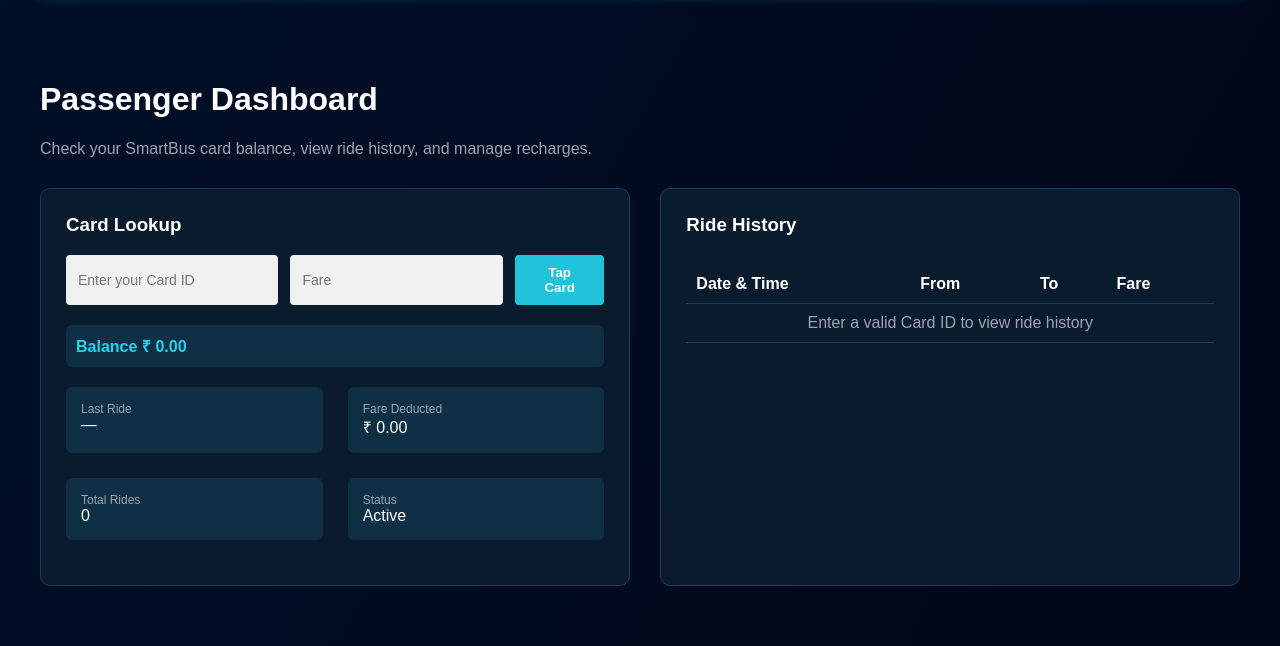
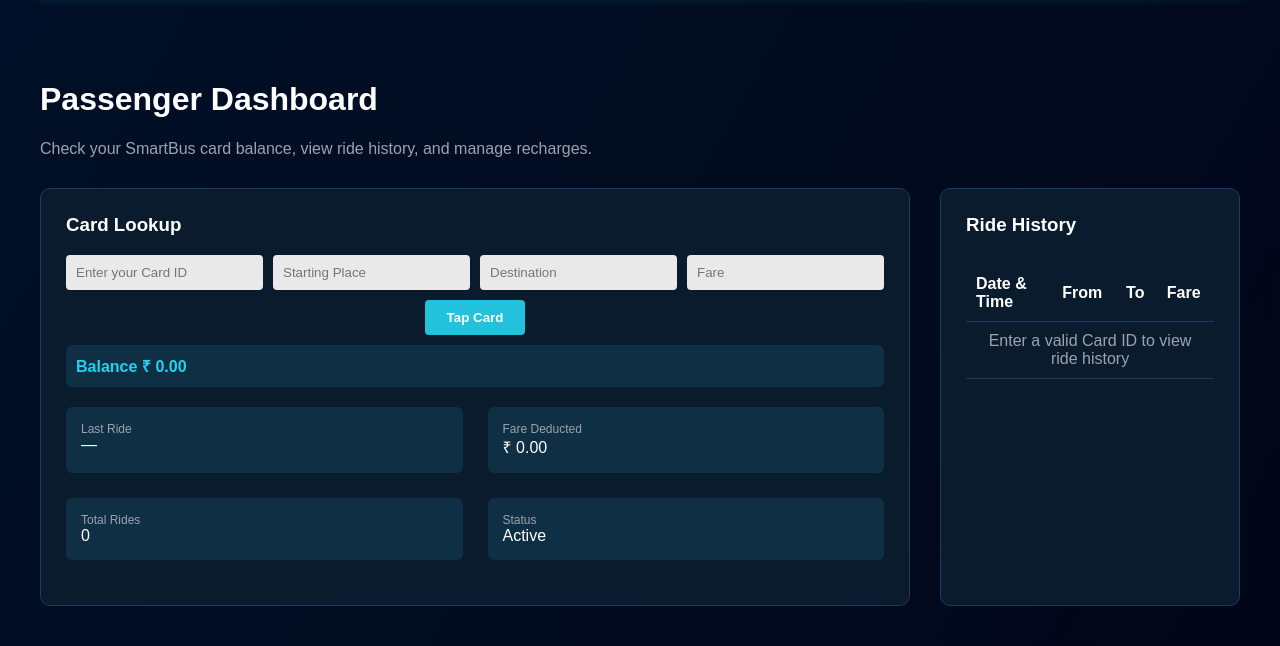
Before and after one commit to Asish2404/TapNRide, a FastAPI app: page /dashboard in a window 1280 px wide. Shown: the part 79-725 px from the top of the page. Run offline with FastAPI, Linux system fonts and the light colour scheme.

Commit message:
refactor tap_card function to include starting and ending place inputs; update dashboard form layout

```diff
--- a/main.py
+++ b/main.py
@@ -1,4 +1,4 @@
-from fastapi import Request, FastAPI ,Form
+from fastapi import Request, FastAPI, Form
 from fastapi.responses import HTMLResponse
 from fastapi.staticfiles import StaticFiles
 from fastapi.templating import Jinja2Templates
@@ -74,12 +74,17 @@ def scan_card(card_id: str, from_stop: str, to_stop: str):
 
 
 @app.post("/tap_card")
-def tap_card(card_id: str = Form(...), fare: float = Form(...)):
+@app.post("/tap_card")
+def tap_card(
+    card_id: str = Form(...),
+    fare: float = Form(...),
+    Starting_place: str = Form(...),
+    Ending_place: str = Form(...),
+):
 
     db = get_db()
     cursor = db.cursor(pymysql.cursors.DictCursor)
 
-    # check balance
     cursor.execute("SELECT balance FROM cards WHERE card_id=%s", (card_id,))
     card = cursor.fetchone()
 
@@ -95,25 +100,37 @@ def tap_card(card_id: str = Form(...), fare: float = Form(...)):
         db.close()
         return {"status": "Insufficient balance"}
 
-    # deduct fare
+    # Deduct balance
     cursor.execute(
         "UPDATE cards SET balance = balance - %s WHERE card_id=%s",
-        (fare, card_id)
+        (fare, card_id),
     )
 
-    # save transaction
-    # cursor.execute(
-    #     """
-    #     INSERT INTO transactions (card_id, description, amount)
-    #     VALUES (%s,%s,%s)
-    #     """,
-    #     (card_id, "Bus Ride", fare)
-    # )
+    # Save ride
+    cursor.execute(
+        """
+        INSERT INTO rides(card_id, from_stop, to_stop, fare)
+        VALUES (%s,%s,%s,%s)
+        """,
+        (card_id, Starting_place, Ending_place, fare),
+    )
+
+    description = f"{Starting_place} → {Ending_place}"
+
+    # Save transaction
+    cursor.execute(
+        """
+        INSERT INTO transactions(type, card_id, description, amount)
+        VALUES (%s,%s,%s,%s)
+        """,
+        ("Ride", card_id, description, fare),
+    )
 
     db.commit()
 
     cursor.close()
     db.close()
+
     return RedirectResponse(url=f"/dashboard?card_id={card_id}", status_code=303)
 
 
@@ -133,10 +150,7 @@ def dashboard(request: Request, card_id: str = None):
     if card_id:
 
         # get balance + status
-        cursor.execute(
-            "SELECT balance, status FROM cards WHERE card_id=%s",
-            (card_id,)
-        )
+        cursor.execute("SELECT balance, status FROM cards WHERE card_id=%s", (card_id,))
         card = cursor.fetchone()
 
         if card:
@@ -144,12 +158,15 @@ def dashboard(request: Request, card_id: str = None):
             status = card["status"]
 
         # get all rides
-        cursor.execute("""
+        cursor.execute(
+            """
         SELECT transaction_time, description, amount
         FROM transactions
         WHERE card_id=%s
         ORDER BY transaction_time DESC
-        """, (card_id,))
+        """,
+            (card_id,),
+        )
 
         rides = cursor.fetchall()
 
@@ -172,9 +189,10 @@ def dashboard(request: Request, card_id: str = None):
             "last_ride": last_ride,
             "last_fare": last_fare,
             "total_rides": total_rides,
-            "status": status
-        }
+            "status": status,
+        },
     )
+
 
 @app.post("/rides")
 def create_ride(card_id: str, from_stop: str, to_stop: str, fare: float):
@@ -262,10 +280,7 @@ def admin_dashboard(request: Request):
 
 @app.get("/recharge", response_class=HTMLResponse)
 def recharge_page(request: Request):
-    return templates.TemplateResponse(
-        "recharge.html",
-        {"request": request}
-    )
+    return templates.TemplateResponse("recharge.html", {"request": request})
 
 
 @app.post("/recharge", response_class=HTMLResponse)
@@ -273,22 +288,14 @@ def recharge(request: Request, card_id: str = Form(...), amount: float = Form(..
     db = get_db()
     cursor = db.cursor(pymysql.cursors.DictCursor)
     cursor.execute(
-        "UPDATE cards SET balance = balance + %s WHERE card_id = %s",
-        (amount, card_id)
+        "UPDATE cards SET balance = balance + %s WHERE card_id = %s", (amount, card_id)
     )
     db.commit()
-    cursor.execute(
-        "SELECT card_id, balance FROM cards WHERE card_id = %s",
-        (card_id,)
-    )
+    cursor.execute("SELECT card_id, balance FROM cards WHERE card_id = %s", (card_id,))
     card = cursor.fetchone()
     cursor.close()
     db.close()
     return templates.TemplateResponse(
         "recharge.html",
-        {
-            "request": request,
-            "card_id": card["card_id"],
-            "balance": card["balance"]
-        }
+        {"request": request, "card_id": card["card_id"], "balance": card["balance"]},
     )
--- a/static/dashboard.css
+++ b/static/dashboard.css
@@ -260,30 +260,34 @@ tbody tr:hover {
     background: #0f2f45;
     transition: 0.2s;
 }
-
 .tap-form{
-    display:flex;
-    gap:12px;
-    margin:10px 0 20px 0;
+    display:grid;
+    grid-template-columns: repeat(4, 1fr);
+    gap:10px;
 }
 
 .tap-form input{
-    background:#f1f1f1;
+    padding:10px;
+    border-radius:4px;
     border:none;
-    padding:10px 12px;
-    border-radius:4px;
-    font-size:14px;
-    width:200px;
 }
 
 .tap-form button{
+    grid-column:1 / -1;   /* button spans full width */
+    width:100px;
+    justify-self:center;  /* center the button */
     background:#22c1dc;
     color:white;
     border:none;
     padding:10px 18px;
     border-radius:4px;
     font-weight:600;
+    margin-bottom: 10px;
     cursor:pointer;
+}
+
+.tap-form input{
+    background:#e9e9e9;
 }
 
 .tap-form button:hover{
--- a/templates/dashboard.html
+++ b/templates/dashboard.html
@@ -37,7 +37,9 @@
                 <form action="/tap_card" method="post" class="tap-form">
                     <input type="text" name="card_id" placeholder="Enter your Card ID"
                         value="{{ card_id if card_id else '' }}" required>
-                    <input type="number" name="fare" placeholder="Fare" required>
+                        <input type="text" name="Starting_place" placeholder="Starting Place" required>
+                        <input type="text" name="Ending_place" placeholder="Destination" required>
+                        <input type="number" name="fare" placeholder="Fare" required>
                     <button type="submit" onclick="this.disabled=true; this.form.submit();">
                         Tap Card
                     </button>
```
